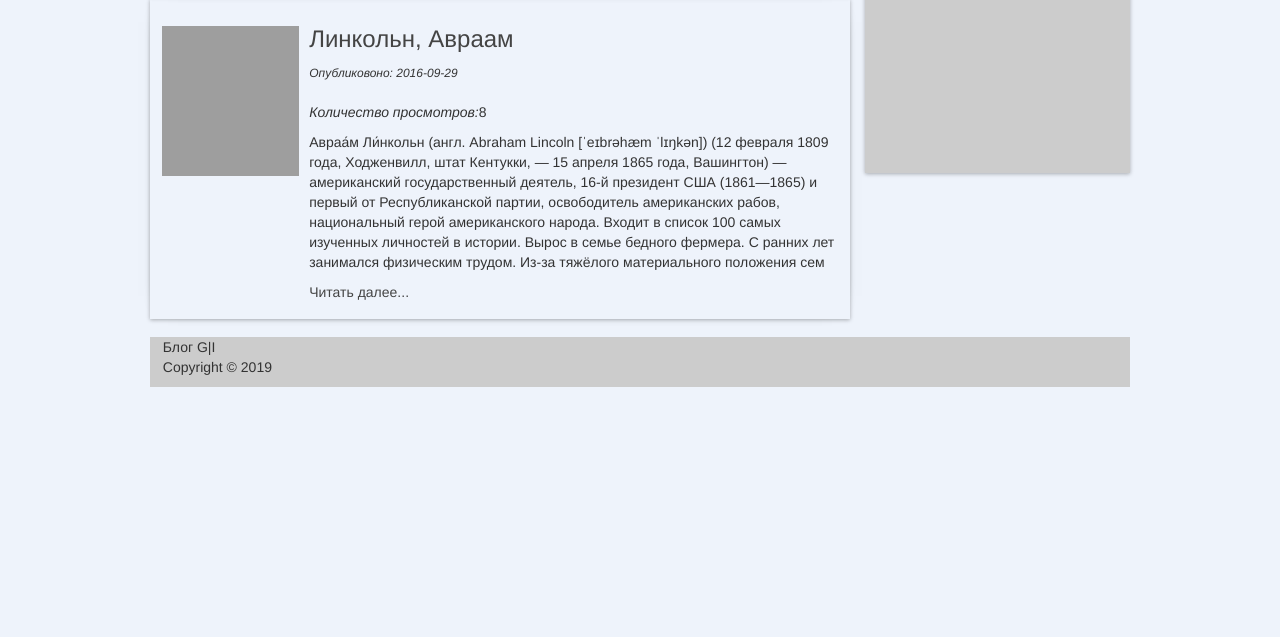
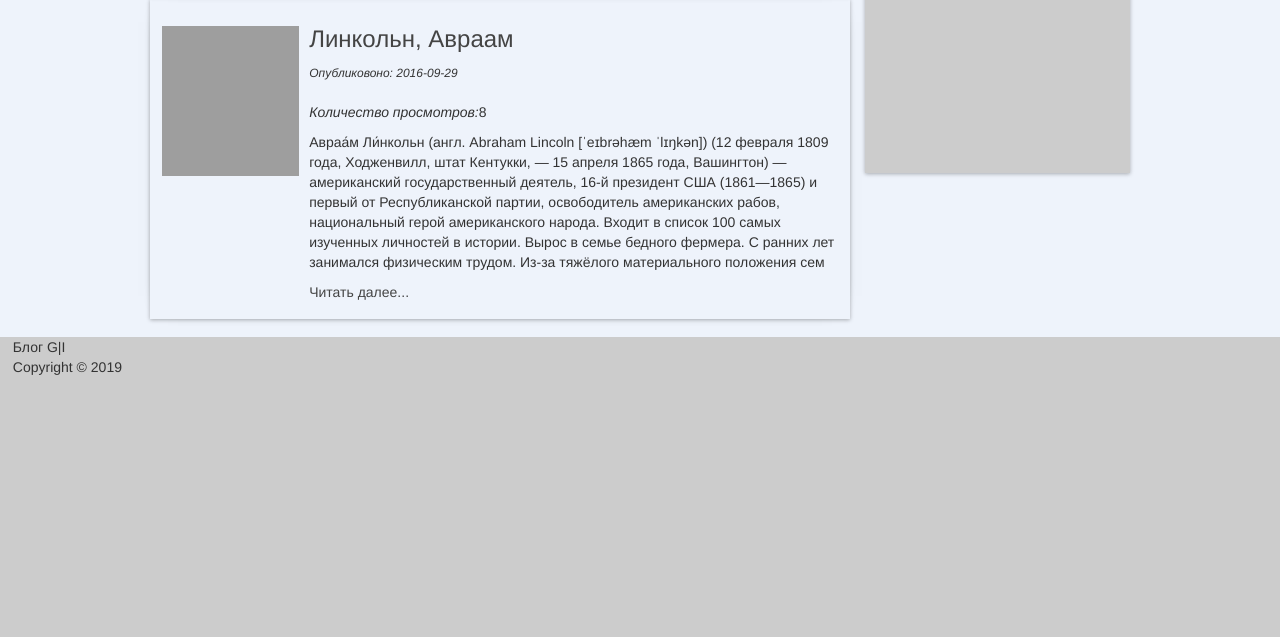
Before and after one commit to gamkartiev/iblog.ru, a PHP site: page / in a window 1280 px wide. Shown: the part 1001-1638 px from the top of the page. Before the commit the page ends 1388 px from the top, so only its background shows below. Run offline with PHP 8.4, Linux system fonts and the light colour scheme; data comes from the database, SQL or seed files in the repository; grey boxes are pictures that could not be loaded.

Commit message:
some changes

```diff
--- a/models/articles.php
+++ b/models/articles.php
@@ -41,18 +41,19 @@
     }
 
     //Новая статья
-    function article_new($link, $title, $content, $data, $image){
+    function article_new($link, $title, $content, $data, $image) {
         // Подготовка
         $title = trim($title);
         $content = trim($content);
         $image = trim($image);
 
         // Проверка
-        if ($title == '')
+        if (!$title) {
             return false;
+        }
 
         // Запрос
-        $t=  ("INSERT INTO articles (title, content, data, image) VALUES ('%s', '%s', '%s', '%s')");
+        $t = "INSERT INTO articles (title, content, data, image) VALUES ('%s', '%s', '%s', '%s')";
 
         $query=sprintf($t,
             mysqli_real_escape_string($link, $title),
@@ -62,10 +63,11 @@
 
         $qresult = mysqli_query($link, $query);
 
-        if(!$qresult)
+        if (!$qresult) {
             die(mysqli_error($link));
+        }
 
-        return  true;
+        return true;
     }
 
     //Изменение статьи
--- a/views/css/style.css
+++ b/views/css/style.css
@@ -164,7 +164,8 @@ article{
 /* --- Футер ---*/
 footer{
 	flex: 0 0 auto;
-	width: 980px;
+	width: 100%;
+	height: 300px;
 	margin: 15px auto;
 	padding: 0 1%;
 	background: #ccc;
```
